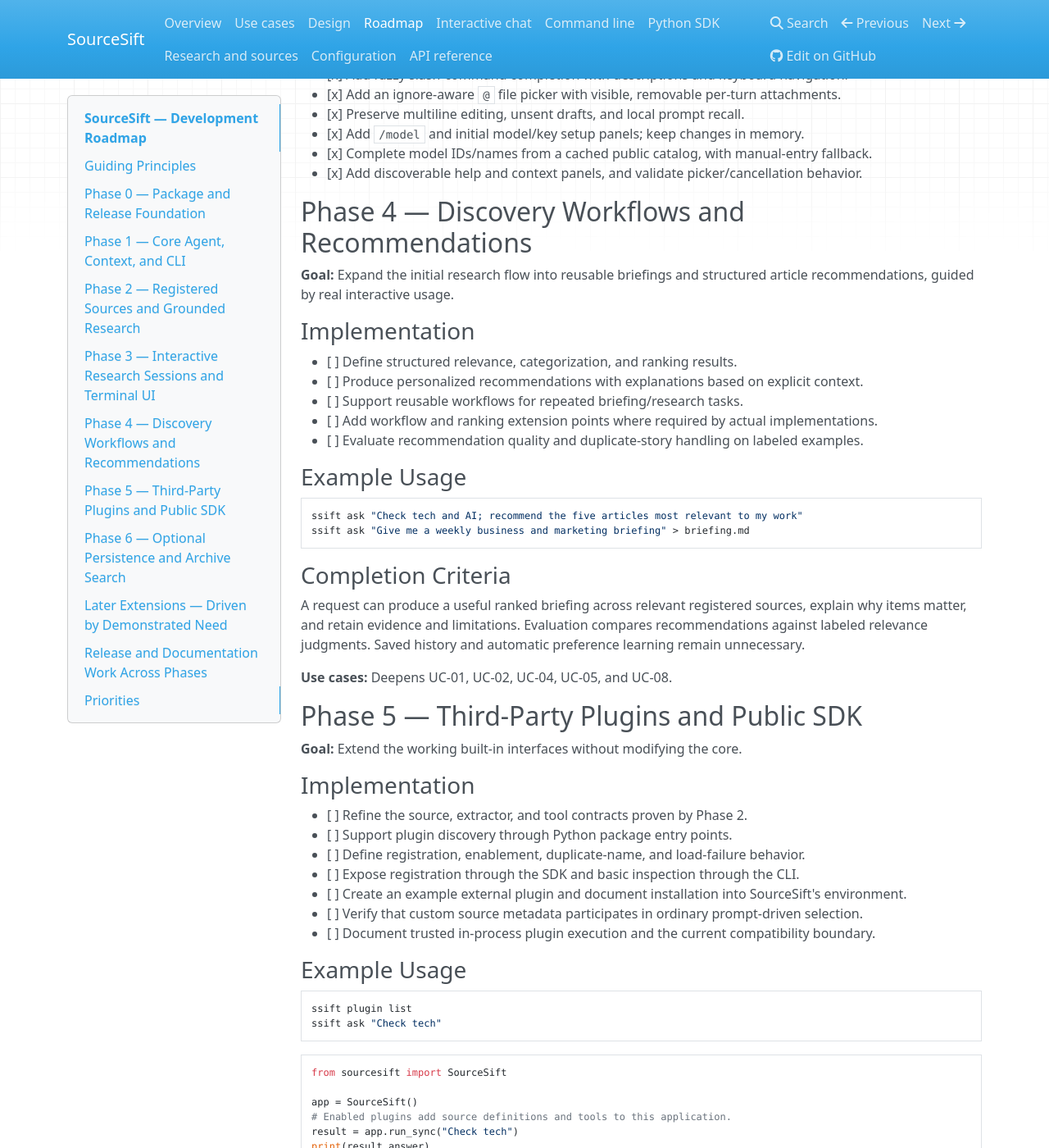
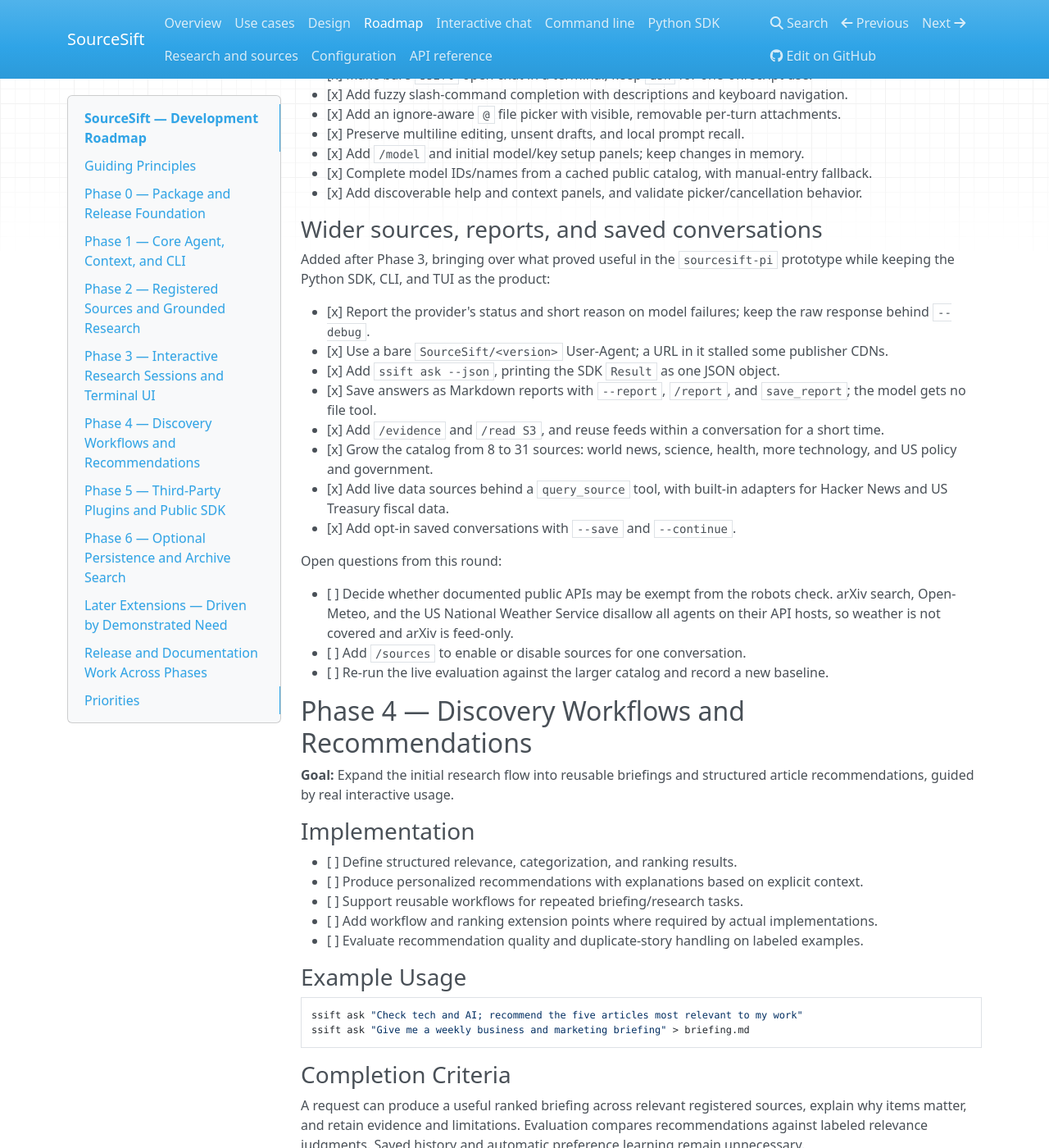
Before and after one commit to jakeryderv/sourcesift, an MkDocs documentation site: the page built from docs/roadmap.md, in a window 1280 px wide and 1400 px high, scrolled down 3946 px. Shown: the whole window at 82% size. Built offline with MkDocs 1.6.1, drawn with Linux system fonts in a browser that asks for light colours; nearby versions of some CDN libraries; some of the changed text lies outside the part shown.

Commit message:
docs: record the follow-up round in the roadmap and README (#34)
- Roadmap: status line, a completed section for the wider catalog, live
data sources, reports and saved conversations, and the open questions
left from that round (robots and public APIs, `/sources`, a new
evaluation baseline).
- README: usage examples for `--report`, `--json`, live data, `--save`
and `--continue`.

```diff
--- a/docs/roadmap.md
+++ b/docs/roadmap.md
@@ -6,8 +6,9 @@ returns grounded responses through interactive terminal chat, a reusable SDK, an
 a composable one-off CLI.
 
 **Status:** Phases 0–3 are implemented: package/release tooling, supplied-context
-requests, grounded research, and ephemeral interactive sessions with a Textual TUI.
-Examples in later phases remain planned behavior.
+requests, grounded research, and interactive sessions with a Textual TUI. A
+follow-up round added a wider catalog, live data sources, saved reports, and
+opt-in saved conversations. Examples in later phases remain planned behavior.
 
 **Related documents:** [Use cases and product scope](use-cases.md),
 [architecture and proposed contracts](design.md), and [setup and releases](https://github.com/jakeryderv/sourcesift#readme).
@@ -185,6 +186,26 @@ Prioritized before recommendation workflows:
 - [x] Complete model IDs/names from a cached public catalog, with manual-entry fallback.
 - [x] Add discoverable help and context panels, and validate picker/cancellation behavior.
 
+### Wider sources, reports, and saved conversations
+
+Added after Phase 3, bringing over what proved useful in the `sourcesift-pi`
+prototype while keeping the Python SDK, CLI, and TUI as the product:
+
+- [x] Report the provider's status and short reason on model failures; keep the raw response behind `--debug`.
+- [x] Use a bare `SourceSift/<version>` User-Agent; a URL in it stalled some publisher CDNs.
+- [x] Add `ssift ask --json`, printing the SDK `Result` as one JSON object.
+- [x] Save answers as Markdown reports with `--report`, `/report`, and `save_report`; the model gets no file tool.
+- [x] Add `/evidence` and `/read S3`, and reuse feeds within a conversation for a short time.
+- [x] Grow the catalog from 8 to 31 sources: world news, science, health, more technology, and US policy and government.
+- [x] Add live data sources behind a `query_source` tool, with built-in adapters for Hacker News and US Treasury fiscal data.
+- [x] Add opt-in saved conversations with `--save` and `--continue`.
+
+Open questions from this round:
+
+- [ ] Decide whether documented public APIs may be exempt from the robots check. arXiv search, Open-Meteo, and the US National Weather Service disallow all agents on their API hosts, so weather is not covered and arXiv is feed-only.
+- [ ] Add `/sources` to enable or disable sources for one conversation.
+- [ ] Re-run the live evaluation against the larger catalog and record a new baseline.
+
 ## Phase 4 — Discovery Workflows and Recommendations
 
 **Goal:** Expand the initial research flow into reusable briefings and structured
@@ -277,8 +298,8 @@ added to the product document before finalizing commands.
 
 These are independent follow-ups, not mandatory gates before shipping useful releases:
 
-- **Geographic coverage:** Expand the curated collection to local and global news,
-  validate source coverage, and deliver UC-03. This does not require persistence.
+- **Geographic coverage:** World news sources are now in the catalog. Local news
+  and validated per-region coverage (UC-03) remain open. This does not require persistence.
 - **Rust optimization:** Profile first. Add PyO3/Maturin components only for measured
   benefits, preserve Python contracts, and validate platform-specific wheels.
 - **Ecosystem maturity:** Stabilize SDK/plugin compatibility, expand examples and
@@ -309,9 +330,10 @@ For each implemented capability:
 | Complete | SDK, context, and composable CLI | 1 |
 | Complete | Semantic source selection and grounded research | 2 |
 | Complete | Interactive sessions and Textual chat | 3 |
+| Complete | Wider catalog, live data, reports, saved conversations | 3 follow-up |
 | P1 | Reusable briefings and recommendations | 4 |
 | Later | Third-party plugins and SDK extension contracts | 5 |
-| Optional | Persistence and archive search | 6 |
+| Optional | Database persistence and archive search | 6 |
 | As justified | Wider geography, native optimization, ecosystem maturity | Later extensions |
 
 **Core progression:**
```
Also changed, not shown: README.md (+5 -0 lines).
